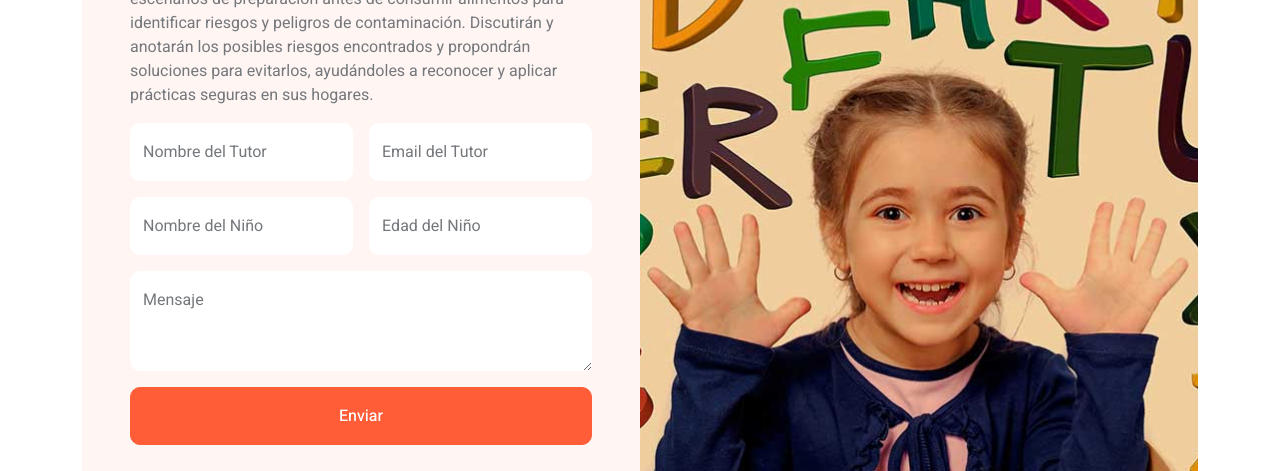
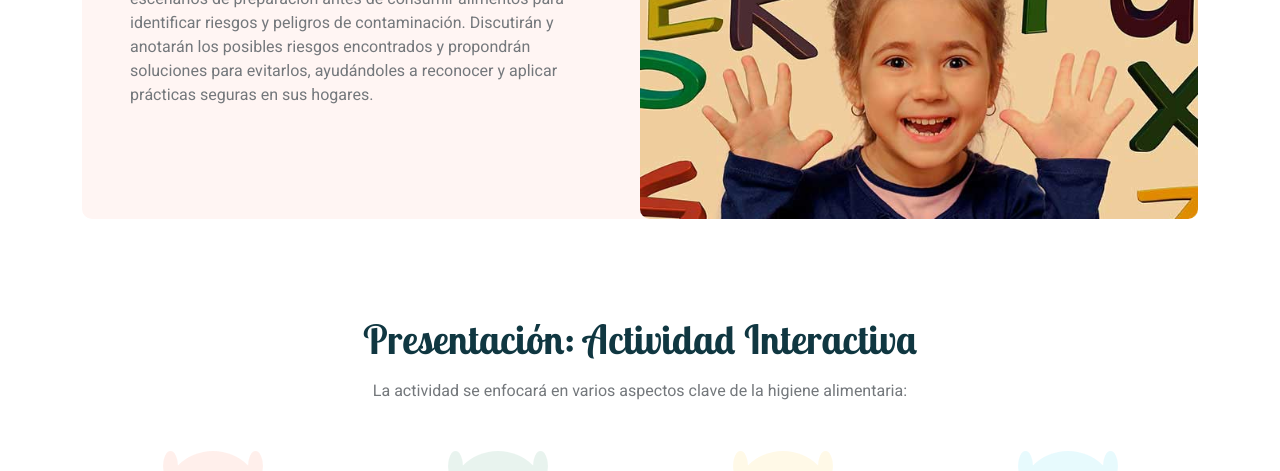
Before and after one commit to chente09/pag-vinculacion, a plain HTML site: page about1.html in a window 1280 px wide. Shown: the part 1330-1801 px from the top of the page. Drawn offline with nearby package versions, Linux system fonts and the light colour scheme.

Commit message:
Formulario

```diff
--- a/about1.html
+++ b/about1.html
@@ -129,36 +129,31 @@
                                     <div class="row g-3">
                                         <div class="col-sm-6">
                                             <div class="form-floating">
-                                                <input type="text" class="form-control border-0" id="gname" placeholder="Nombre del Tutor">
-                                                <label for="gname">Nombre del Tutor</label>
+
                                             </div>
                                         </div>
                                         <div class="col-sm-6">
                                             <div class="form-floating">
-                                                <input type="email" class="form-control border-0" id="gmail" placeholder="Email del Tutor">
-                                                <label for="gmail">Email del Tutor</label>
+
                                             </div>
                                         </div>
                                         <div class="col-sm-6">
                                             <div class="form-floating">
-                                                <input type="text" class="form-control border-0" id="cname" placeholder="Nombre del Niño">
-                                                <label for="cname">Nombre del Niño</label>
+
                                             </div>
                                         </div>
                                         <div class="col-sm-6">
                                             <div class="form-floating">
-                                                <input type="text" class="form-control border-0" id="cage" placeholder="Edad del Niño">
-                                                <label for="cage">Edad del Niño</label>
+
                                             </div>
                                         </div>
                                         <div class="col-12">
                                             <div class="form-floating">
-                                                <textarea class="form-control border-0" placeholder="Deja tu mensaje aquí" id="message" style="height: 100px"></textarea>
-                                                <label for="message">Mensaje</label>
+
                                             </div>
                                         </div>
                                         <div class="col-12">
-                                            <button class="btn btn-primary w-100 py-3" type="submit">Enviar</button>
+
                                         </div>
                                     </div>
                                 </form>
```
